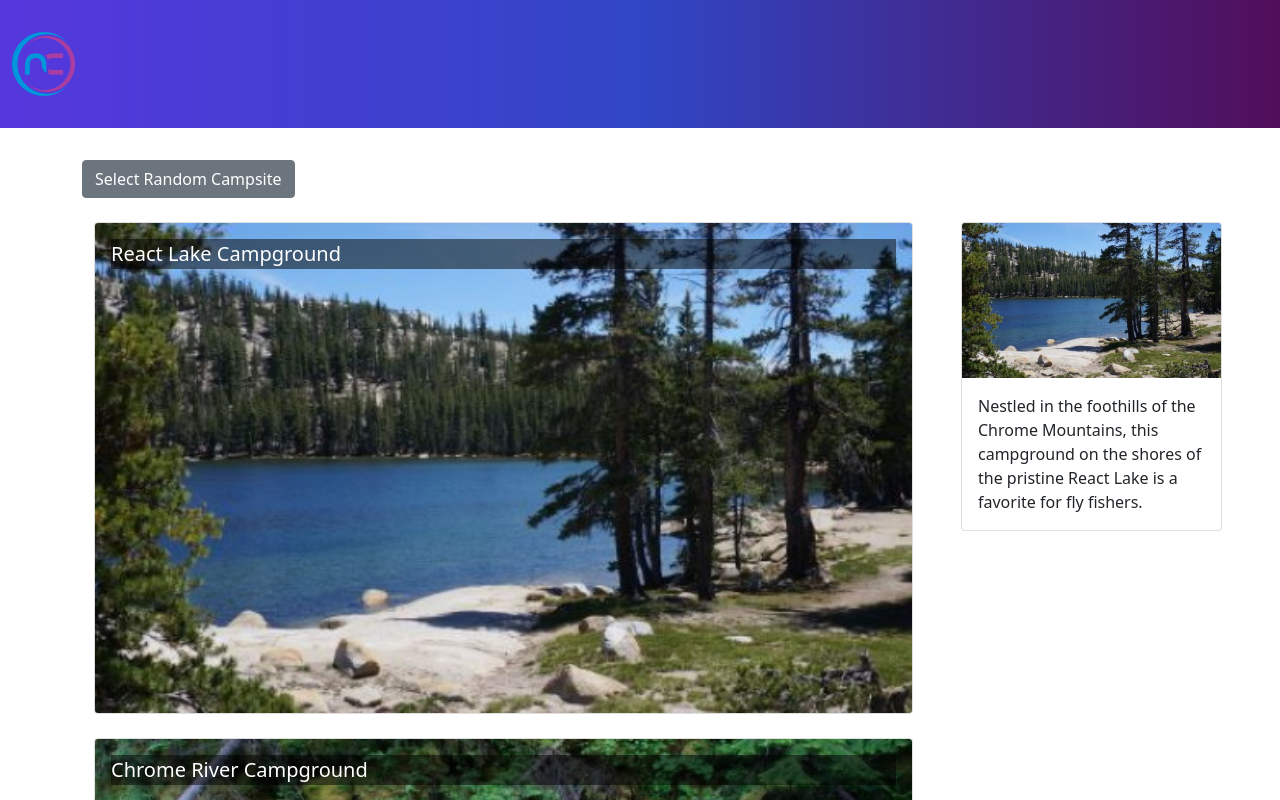
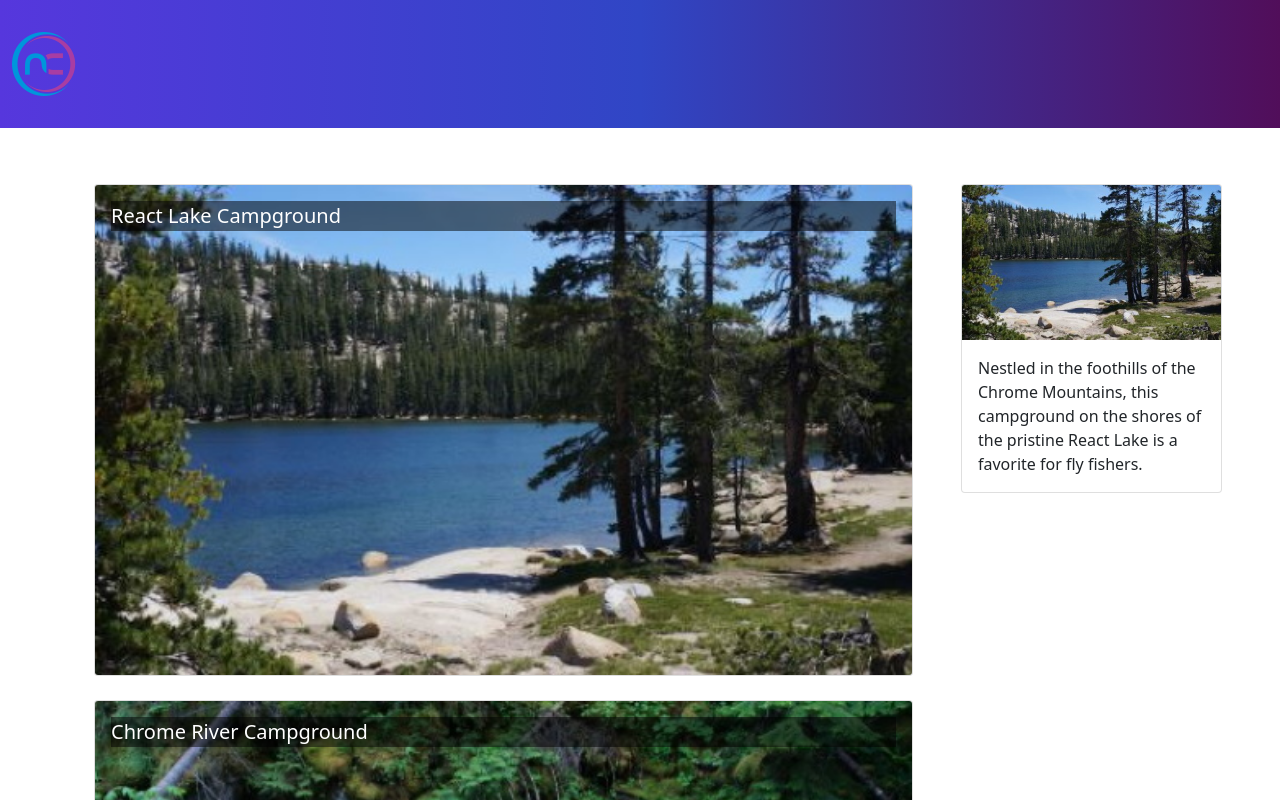
Before and after one commit to PGA-dev/NC_R, a React (Create React App) app: page / in a window 1280 px wide. Shown: the top 800 px of the page. Built offline with nearby package versions, Linux system fonts and the light colour scheme.

Commit message:
updated to mid #2 on hooks

```diff
--- a/src/features/campsites/campsitesSlice.js
+++ b/src/features/campsites/campsitesSlice.js
@@ -5,6 +5,10 @@
     return CAMPSITES;
 };
 
-export const selectRandomCampsite = ()=> {
-    return CAMPSITES[Math.floor(CAMPSITES.length * Math.random())];
-}
+// export const selectRandomCampsite = ()=> {
+//     return CAMPSITES[Math.floor(CAMPSITES.length * Math.random())];
+// }
+
+export const selectCampsiteById = (id) => {
+    return CAMPSITES.find((campsite) => campsite.id === id);
+};
--- a/src/pages/CampsitesDirectoryPage.js
+++ b/src/pages/CampsitesDirectoryPage.js
@@ -1,8 +1,8 @@
 import { useState } from "react";
-import { Container, Row, Col, Button } from "reactstrap";
+import { Container, Row, Col } from "reactstrap";
 import CampsiteDetail from '../features/campsites/CampsiteDetail';
 import CampsitesList from '../features/campsites/CampsitesList';
-import { selectRandomCampsite } from '../features/campsites/campsitesSlice';
+import { selectCampsiteById } from '../features/campsites/campsitesSlice';
 
 const CampsitesDirectoryPage = () => {
     // let selectedCampsite = selectRandomCampsite();
@@ -11,15 +11,14 @@
     //     selectedCampsite = selectRandomCampsite();
     //     console.log(selectedCampsite);
     // };
-    const [selectedCampsite, toggleCampsite ] = useState(selectRandomCampsite())
+    //const [selectedCampsite, toggleCampsite ] = useState(selectRandomCampsite())
+    const [campsiteId, setCampsiteId] = useState(0);
+    const selectedCampsite = selectCampsiteById(campsiteId);
     return (
         <Container>
-            <Button onClick={() => toggleCampsite(selectRandomCampsite())}>
-                Select Random Campsite
-            </Button>
             <Row>
                 <Col sm='12' md='12' lg='9' xl='9' xxl='9'>
-                    <CampsitesList />
+                <CampsitesList setCampsiteId={setCampsiteId} />
                 </Col>
                 <Col sm='12' md='12' lg='3' xl='3' xxl='3'>
                     <CampsiteDetail campsite={selectedCampsite} />
```
